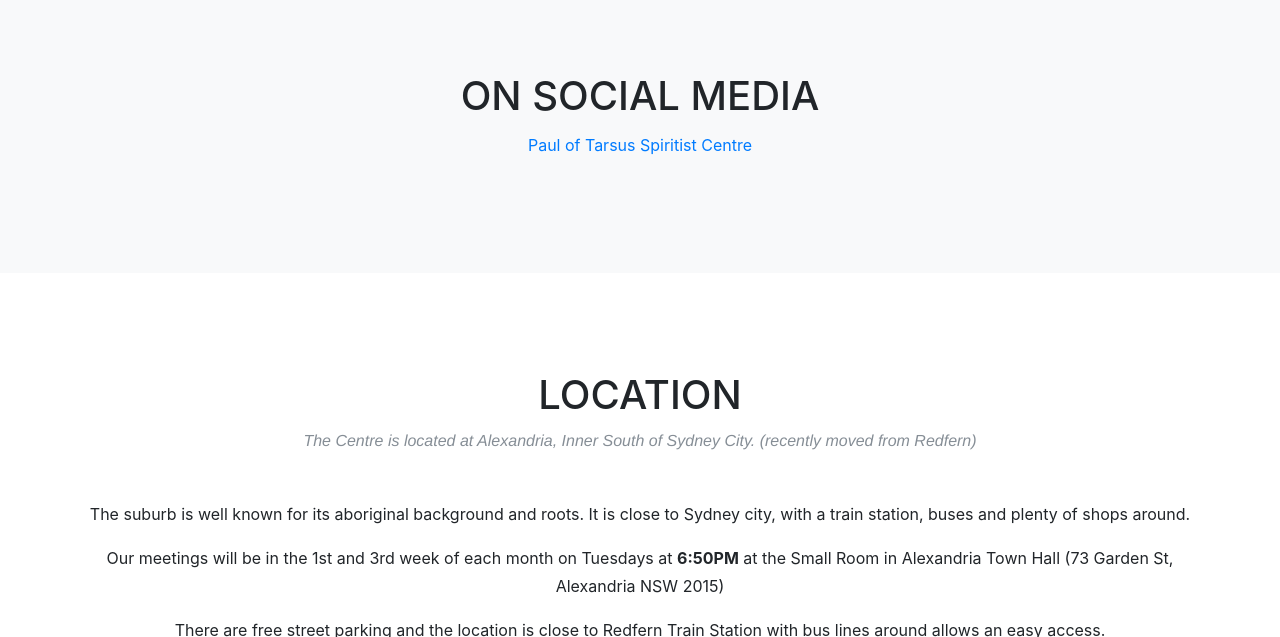
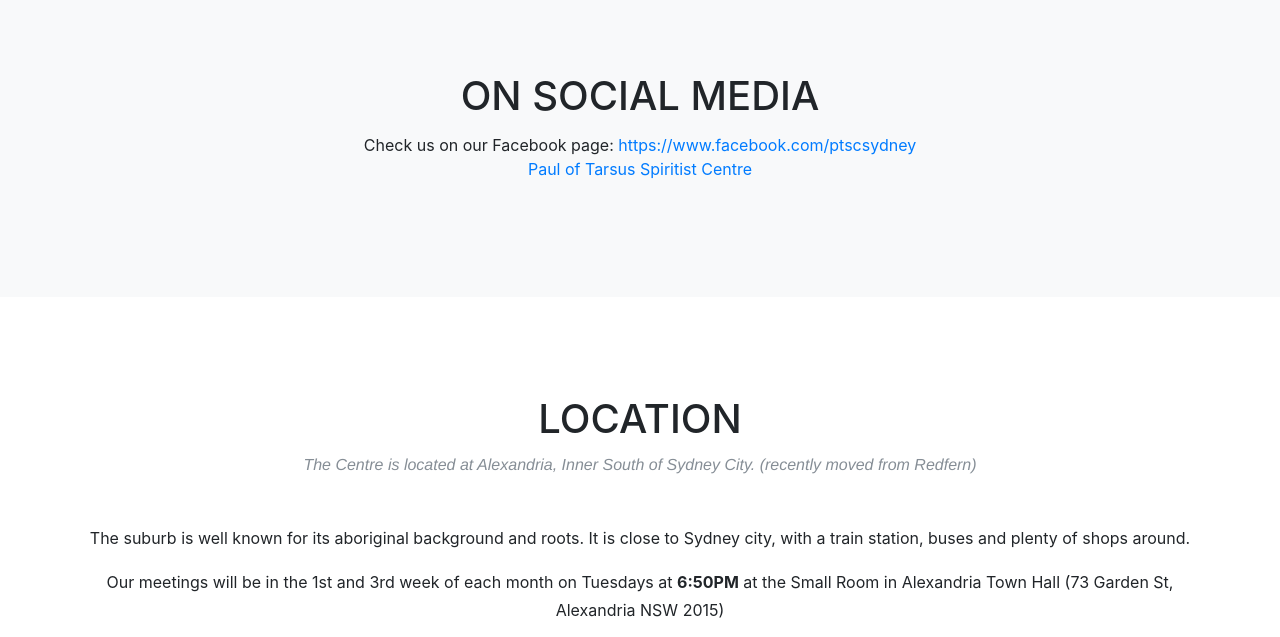
Before and after one commit to AdilsonMendonca/ptsc.sydney-website, a website with bundled scripts: page index.html in a window 1280 px wide. Shown: the part 3580-4217 px from the top of the page. Built offline with nearby package versions, Linux system fonts and the light colour scheme; a web font is replaced by a local one.

Commit message:
Adding facebook link

```diff
--- a/index.html
+++ b/index.html
@@ -311,8 +311,9 @@
           <div class="col-lg-12 text-center">
                       <h2 class="section-heading">On Social Media</h2>
 
+            Check us on our Facebook page: <a href="https://www.facebook.com/ptscsydney" target="_blank">https://www.facebook.com/ptscsydney</a>
+<div class="fb-page" data-href="https://www.facebook.com/ptscsydney" data-tabs="timeline,events,messages" data-width="" data-height="" data-small-header="false" data-adapt-container-width="false" data-hide-cover="false" data-show-facepile="false"><blockquote cite="https://www.facebook.com/ptscsydney" class="fb-xfbml-parse-ignore"><a href="https://www.facebook.com/ptscsydney">Paul of Tarsus Spiritist Centre</a></blockquote></div></div>
 
-<div class="fb-page" data-href="https://www.facebook.com/ptscsydney" data-tabs="timeline,events,messages" data-width="" data-height="" data-small-header="false" data-adapt-container-width="false" data-hide-cover="false" data-show-facepile="false"><blockquote cite="https://www.facebook.com/ptscsydney" class="fb-xfbml-parse-ignore"><a href="https://www.facebook.com/ptscsydney">Paul of Tarsus Spiritist Centre</a></blockquote></div></div>
 </div>
 </div>
 </section>
```
